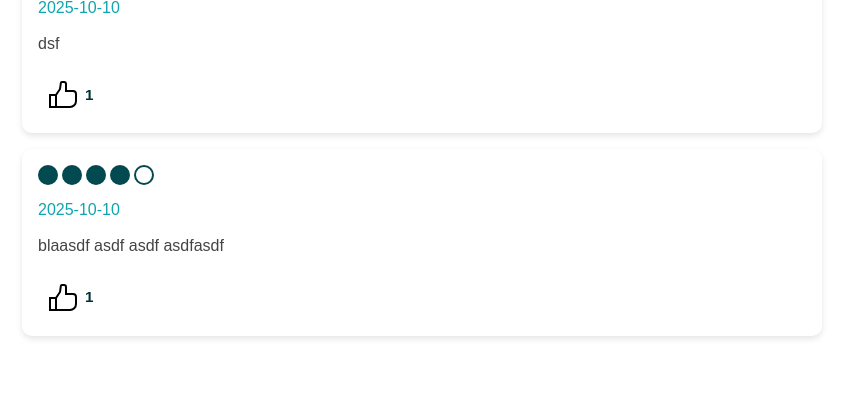
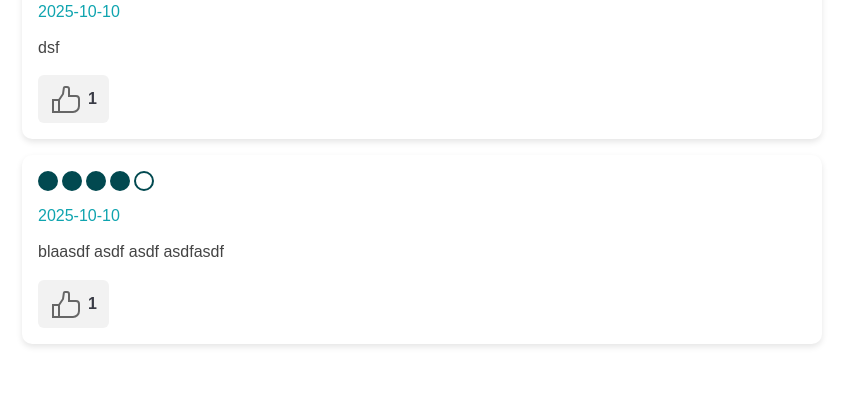
Before and after one commit to Krakirb/Project_Repository, a Flask app: page /listing/1 in a window 1280 px wide. Shown: the part 1305-1717 px from the top of the page, without its empty margins (0-861 px from the left). Before the commit the page ends 1644 px from the top, so only its background shows below. Run offline with Flask 3, Linux system fonts and the light colour scheme; data comes from the database, SQL or seed files in the repository; both versions use the stored data as it was after the commit.

Commit message:
All that for colour styling

```diff
--- a/Flask_PWA_Template/static/css/style.css
+++ b/Flask_PWA_Template/static/css/style.css
@@ -393,54 +393,37 @@ body {
   font-size: 16px;
 }
 
-/* button base */
 .like-btn {
-  display: inline-flex;
+  display: flex;
   align-items: center;
   gap: 6px;
-  background: transparent;
-  border: 1px solid transparent;
-  padding: 6px 8px;
-  border-radius: 8px;
+  padding: 8px 12px;
+  border: none;
+  border-radius: 6px;
+  background-color: #f2f2f2;
   cursor: pointer;
-  color: #024950;             /* icon inherits this color */
-  font-weight: 600;
+  transition: background-color 0.3s ease;
+  color: #393b45;
 }
 
-/* hover/focus */
-.like-btn:hover,
-.like-btn:focus {
-  background: rgba(2, 73, 80, 0.06);
-  outline: none;
-  box-shadow: 0 0 0 3px rgba(2,73,80,0.06);
+.like-btn:hover {
+  background-color: #e5e5e5;
 }
 
-/* SVG default (unliked): outline stroke, no fill */
-.icon-like .thumb-outline {
-  fill: none;
-  stroke: #024950;
-  stroke-width: 1.2;
-  opacity: 0.85;
-}
-.icon-like .thumb-fill {
-  fill: none;
-  stroke: none;
+.like-btn svg {
+  fill: #666;
+  transition: fill 0.3s ease;
 }
 
-/* when liked: fill the thumb with your primary colour */
-.like-btn.liked .icon-like .thumb-fill {
-  fill: #024950;
+/* When liked */
+.like-btn.liked {
+  background-color: #024950;
+    color: white;
+
 }
 
-/* make the outline subtle when liked */
-.like-btn.liked .icon-like .thumb-outline {
-  opacity: 0.35;
-}
-
-/* like count styling */
-.like-count {
-  font-size: 0.95rem;
-  color: #003135;
+.like-btn.liked svg {
+  fill: white;
 }
 
 .map-container {
--- a/Flask_PWA_Template/templates/listing.html
+++ b/Flask_PWA_Template/templates/listing.html
@@ -56,11 +56,11 @@
       <p class="post-card-date">{{ row['Date'] }}</p>
       <p class="post-card-text">{{ row['Text'] }}</p>
       <div class="post-actions">
-      <button type="button"
-              class="like-btn"
-              data-review-id="{{ row['Post_ID'] }}"
-              aria-pressed="{{ 'true' if (row['LikedByCurrentUser'] > 0) else 'false' }}"
-              title="Like review">
+      <button
+          class="like-btn {% if row['likedByCurrentUser'] %}liked{% endif %}"
+          data-review-id="{{ row['Post_ID'] }}"
+          aria-label="Like this post"
+          >
         <svg width="32px" height="32px" viewBox="0 0 32 32" id="icon" xmlns="http://www.w3.org/2000/svg">
         <defs><style>.cls-1 {fill: none;}</style></defs>
         <path d="M26,12H20V6a3.0033,3.0033,0,0,0-3-3H14.8672a2.0094,2.0094,0,0,0-1.98,1.7173l-.8453,5.9165L8.4648,16H2V30H23a7.0078,7.0078,0,0,0,7-7V16A4.0045,4.0045,0,0,0,26,12ZM8,28H4V18H8Zm20-5a5.0057,5.0057,0,0,1-5,5H10V17.3027l3.9578-5.9365L14.8672,5H17a1.0008,1.0008,0,0,1,1,1v8h8a2.0025,2.0025,0,0,1,2,2Z" transform="translate(0 0)"/>
```
Also changed, not shown: Flask_PWA_Template/database/data_source.db.
